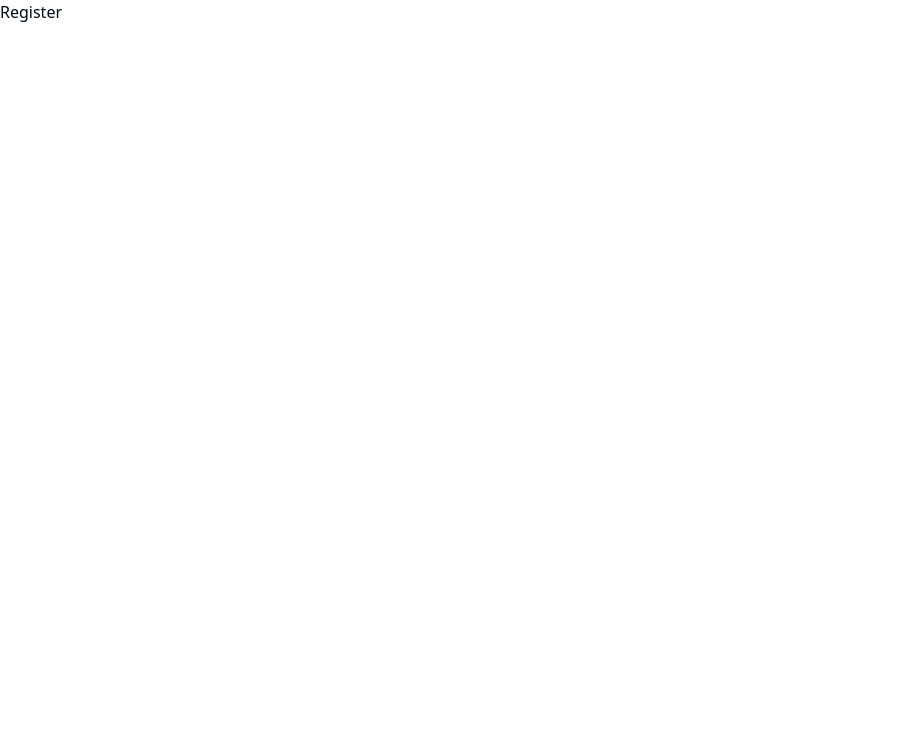
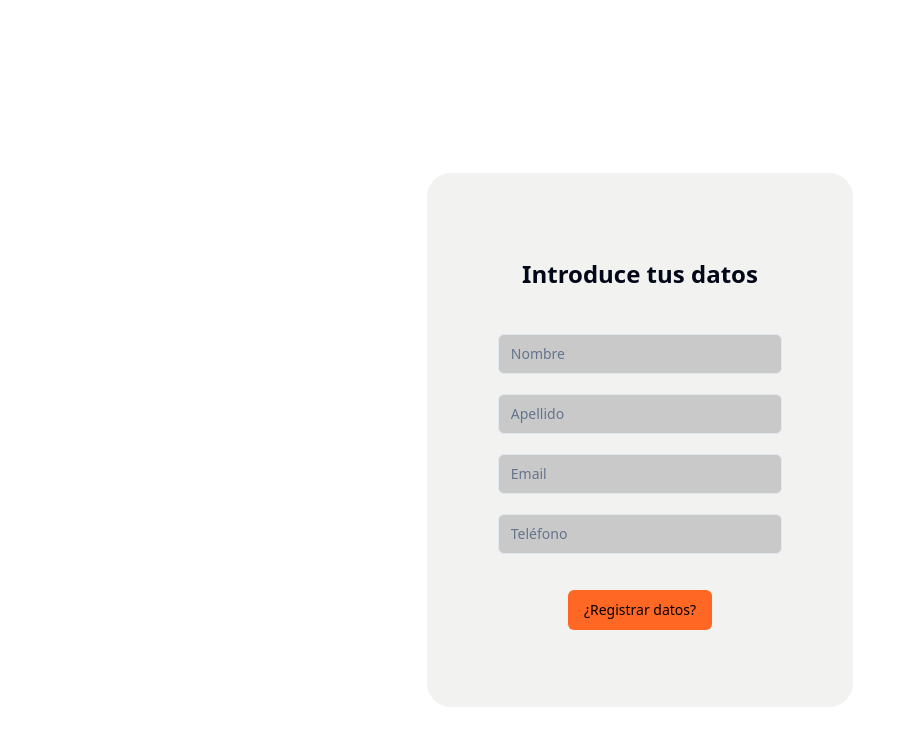
Before and after one commit to pdpau/swipejobs, a Next.js app: page /register-page in a window 1280 px wide. Shown: the top 746 px of the page, without its empty margins (0-915 px from the left). Built offline with nearby package versions, Linux system fonts and the light colour scheme.

Commit message:
ADD: Register page basics

```diff
--- a/app/register-page/page.tsx
+++ b/app/register-page/page.tsx
@@ -1,7 +1,11 @@
 "use client";
 
 /* Imports */
+import { useState } from "react";
 
+import { cn } from "@/lib/utils";
+import { Input } from "@/components/ui/input";
+import { Button } from "@/components/ui/button";
 
 /* Props */
 type Props = {
@@ -12,11 +16,87 @@ type Props = {
 /* Main component */
 export default function RegisterPage() {
 
+  /* Variables */
+  const [name, setName] = useState("");
+  const [surname, setSurname] = useState("");
+  const [email, setEmail] = useState("");
+  const [tlf, setTlf] = useState("");
+
+  /* Functions */
+  const handleRegister = () => {
+    /* TODO: Add user to DB */
+    /* TODO: Exception if email already registered */
+    /* TODO: ... */
 
 
+    console.log("Registering user...");
+    console.log("Name:", name);
+    console.log("Surname:", surname);
+    console.log("Email:", email);
+    console.log("Tlf:", tlf);
+  };
+
   return (
-    <div>
-      <h1>Register</h1>
-    </div>
+    /* TODO: Responsive */
+    <main className={cn("h-screen w-screen my-10", "flex justify-center items-center")}>
+      <div id="register-main-div" className={cn("w-1/3 h-2/3 rounded-3xl bg-[#f2f2f0]", "flex flex-col justify-center items-center space-y-5")}>
+        {/* Title */}
+        <div className="w-2/3 my-6 flex justify-center">
+          <h1 className="font-bold text-2xl">Introduce tus datos</h1>
+        </div>
+
+        {/* Form */}
+        <div className="w-2/3">
+          <Input
+            className="bg-[#c9c9c9] text-muted-foreground"
+            type="text"
+            name="name"
+            placeholder="Nombre"
+            value={name}
+            onChange={(e) => setName(e.target.value)}
+          />
+        </div>
+        <div className="w-2/3">
+          <Input
+            className="bg-[#c9c9c9] text-muted-foreground"
+            type="text"
+            name="surname"
+            placeholder="Apellido"
+            value={surname}
+            onChange={(e) => setSurname(e.target.value)}
+          />
+        </div>
+        <div className="w-2/3">
+          <Input
+            className="bg-[#c9c9c9] text-muted-foreground"
+            type="email"
+            name="email"
+            placeholder="Email"
+            value={email}
+            onChange={(e) => setEmail(e.target.value)}
+          />
+        </div>
+        <div className="w-2/3">
+          <Input
+            className="bg-[#c9c9c9] text-muted-foreground"
+            type="tel"
+            name="tlf"
+            placeholder="Teléfono"
+            value={tlf}
+            onChange={(e) => setTlf(e.target.value)}
+          />
+        </div>
+
+        {/* TODO: Aceptar condiciones */}
+
+
+        {/* Submit button */}
+        <div className="w-2/3 flex justify-center">
+          <Button type="submit" onClick={handleRegister} className="my-4 bg-[#ff6725] text-black">
+            ¿Registrar datos?
+          </Button>
+        </div>
+      </div>
+    </main>
   );
 };
```
